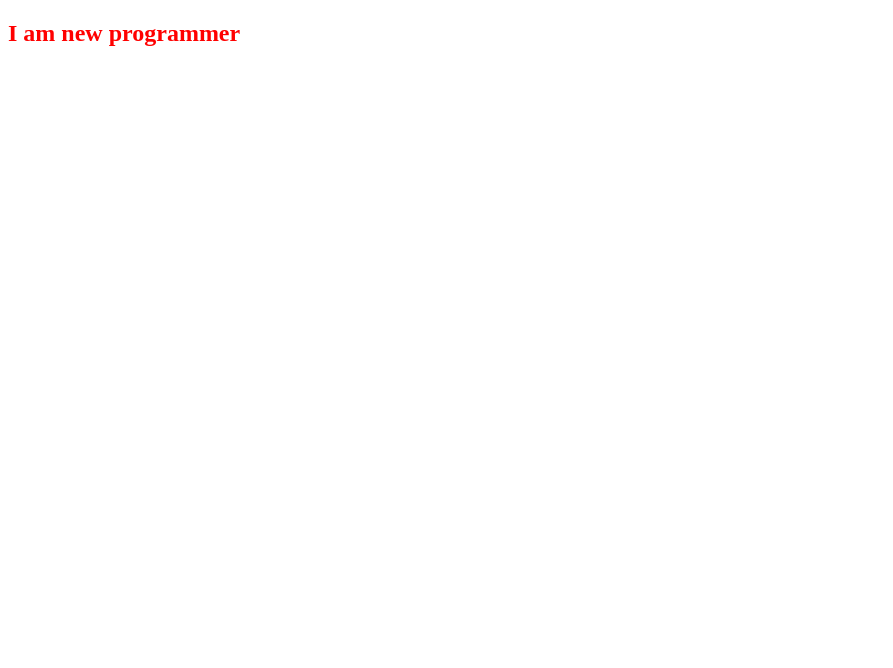
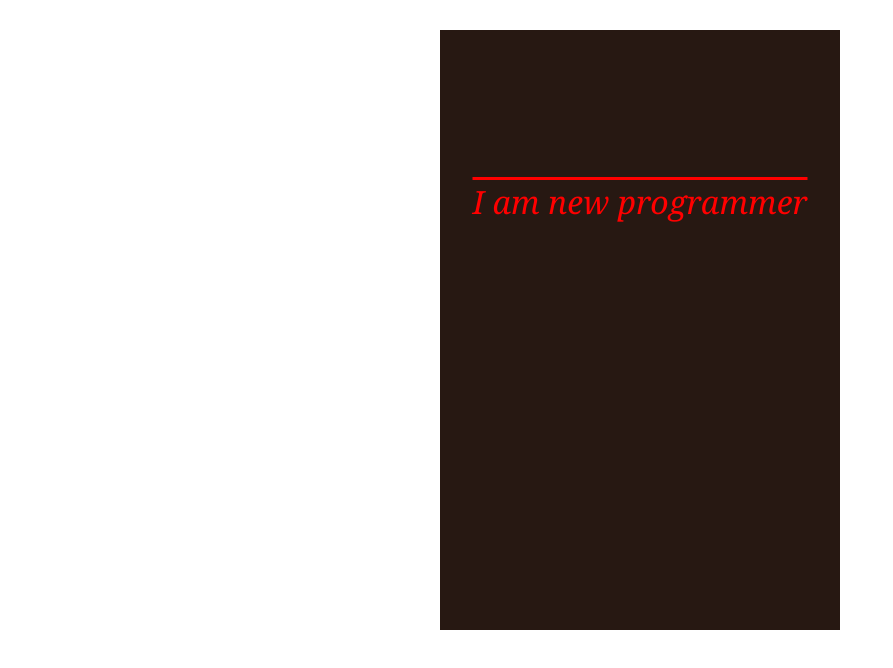
Before and after one commit to armani990/Html-css-1, a plain HTML site: page index.html in a window 1280 px wide. Shown: the whole page, without its empty margins (0-893 px from the left). Drawn offline with Linux system fonts and the light colour scheme.

Commit message:
create section with heading

```diff
--- a/index.html
+++ b/index.html
@@ -8,7 +8,10 @@
     <link rel="shortcut icon" href="https://img.icons8.com/?size=100&id=KFVfJmRZHbOj&format=png&color=000000" type="image/x-icon">
 </head>
 <body>
-    <h2>I am new programmer</h2>
+    <div id = "heading-parent">
+        <h1>I am new programmer</h1>
+    </div>
+
 
 </body>
 </html>
--- a/style/style.css
+++ b/style/style.css
@@ -1,3 +1,24 @@
-h2{
+*{
+    margin: 0;
+    padding: 0;
+}
+h1{
    color:red ;
+   font-style: italic;
+   font-weight: lighter;
+   font-family: Georgia, 'Times New Roman', Times, serif;
+   text-decoration: overline;
+   text-size-adjust: 40px;
 }
+#heading-parent{
+    background-color: rgb(39, 24, 18);
+    height: 300px;
+    padding: 150px 0;
+    text-align: center;
+    width: 400px;
+   /* margin-top: 40px;
+    margin-bottom: 10px;
+    margin-left: auto;
+    margin-right: auto;*/
+    margin:30px auto;
+}
```
